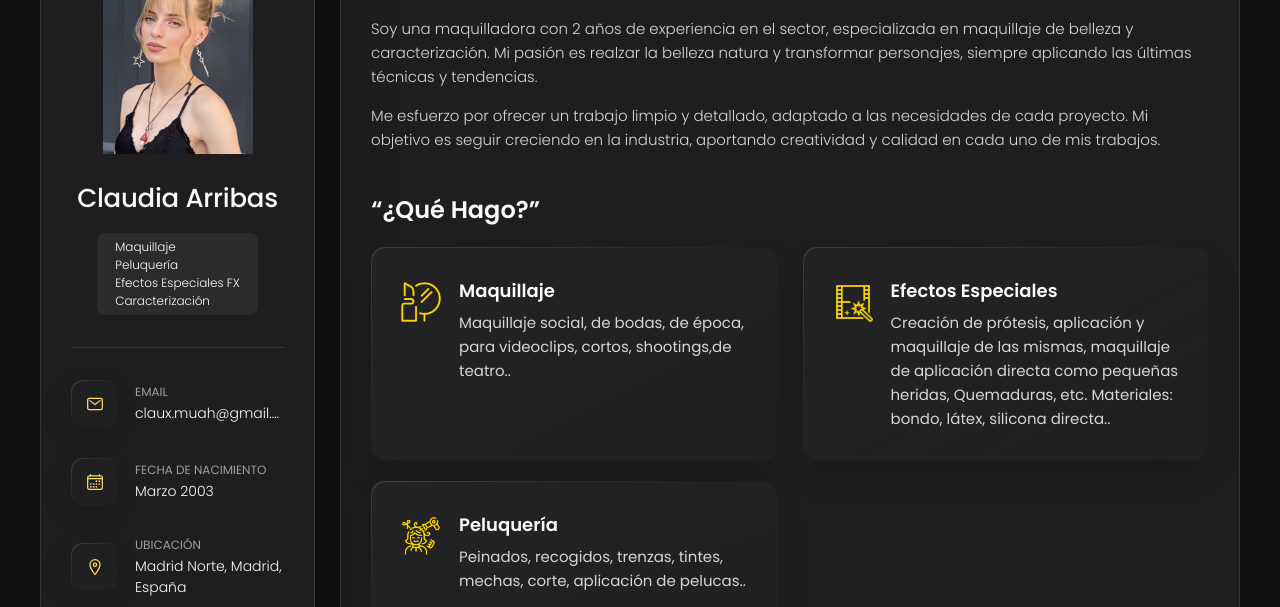
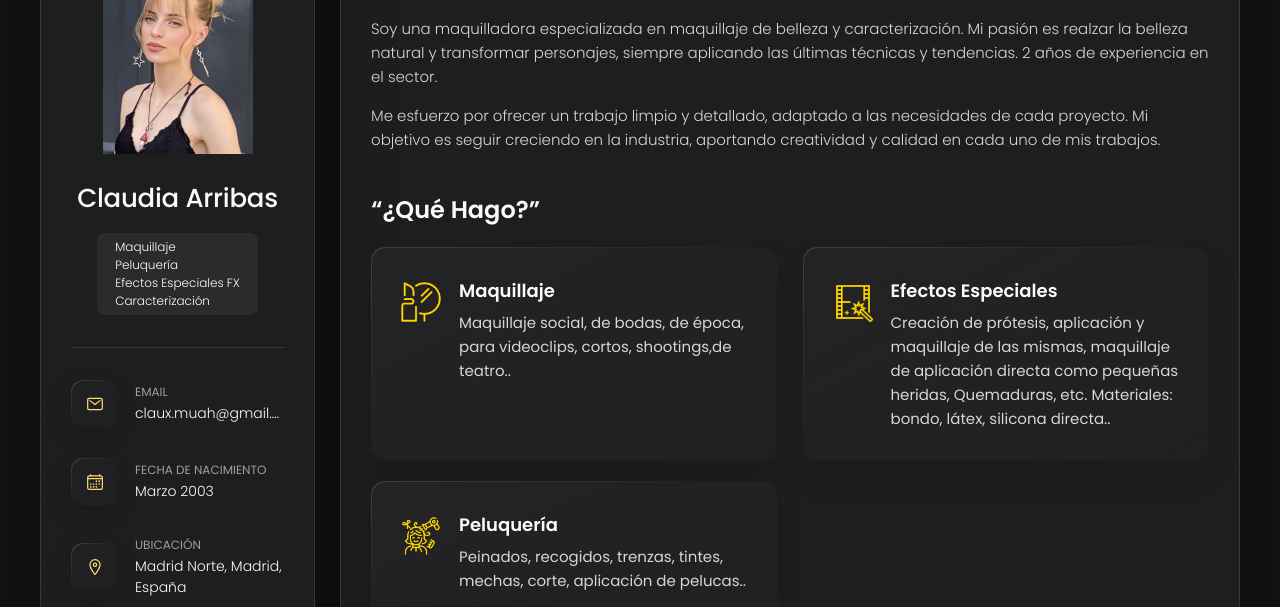
Before and after one commit to Clauxmuah/Portfolio, a plain HTML site: page index.html in a window 1280 px wide. Both pictures are taken after a click on the button "About". Shown: the part 162-769 px from the top of the page. Drawn offline with nearby package versions, Linux system fonts and the light colour scheme.

Commit message:
Update index.html

```diff
--- a/index.html
+++ b/index.html
@@ -166,11 +166,11 @@
 
           <section class="about-text">
             <p>
-              Soy una maquilladora con <label id="texto_nav1"></label> años de experiencia en el
-              sector, especializada en maquillaje de belleza y
-              caracterización. Mi pasión es realzar la belleza natura
+              Soy una maquilladora especializada en maquillaje de belleza y
+              caracterización. Mi pasión es realzar la belleza natural
               y transformar personajes, siempre aplicando las
-              últimas técnicas y tendencias.
+              últimas técnicas y tendencias. <label id="texto_nav1"></label> años de experiencia en el
+              sector.
             </p>
 
             <p>
```
